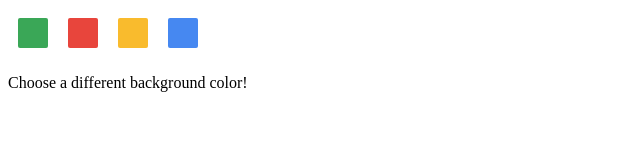
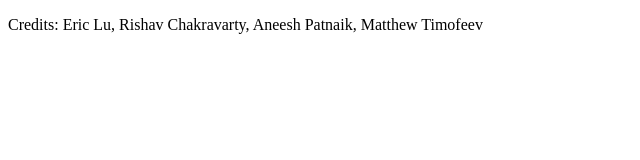
Before and after one commit to eric-lu-VT/hackdartmouth-chrome, a browser extension: page options.html in a window 1280 px wide. Shown: the whole page, without its empty margins (0-640 px from the left). Drawn offline with Linux system fonts and the light colour scheme.

Commit message:
change display text

```diff
--- a/options.html
+++ b/options.html
@@ -7,8 +7,7 @@
     <div id="buttonDiv">
     </div>
     <div>
-      <p>Choose a different background color!</p>
+      <p>Credits: Eric Lu, Rishav Chakravarty, Aneesh Patnaik, Matthew Timofeev</p>
     </div>
   </body>
-  <script src="options.js"></script>
 </html>
```
Also changed, not shown: manifest.json.
